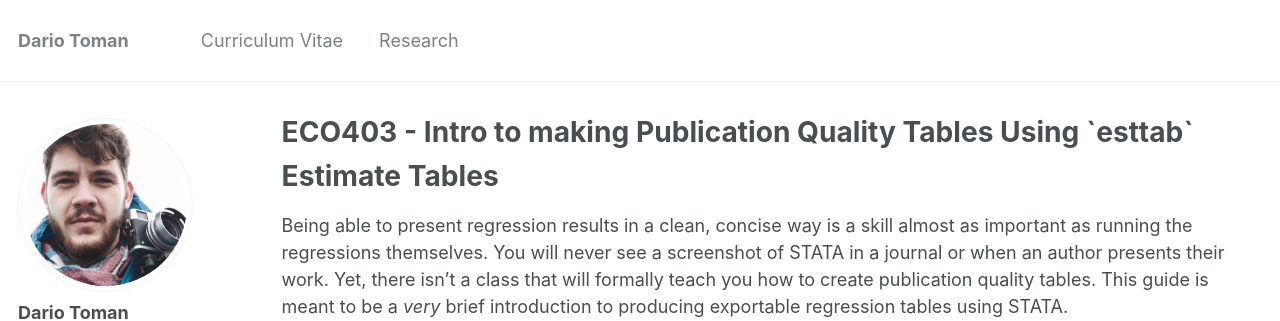
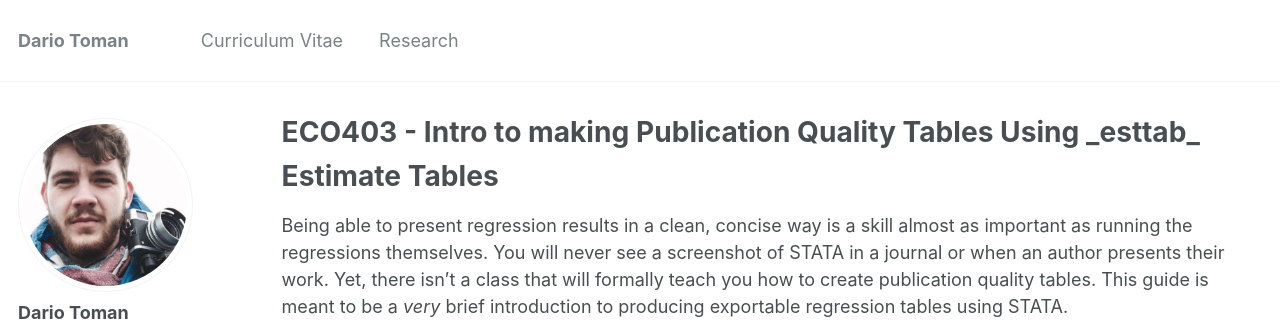
Before and after one commit to dariotoman/website, a Jekyll site: the page built from _pages/teaching/eco403_esttab/eco403_using_esttab.md, in a window 1280 px wide and 900 px high. Shown: the top 321 px of the window. Built offline with Jekyll 4.4.1, drawn with Linux system fonts in a browser that asks for light colours; formulas are drawn with MathJax 3.

```diff
--- a/_pages/teaching/eco403_esttab/eco403_using_esttab.md
+++ b/_pages/teaching/eco403_esttab/eco403_using_esttab.md
@@ -1,6 +1,6 @@
 ---
 layout: archive
-title: "ECO403 - Intro to making Publication Quality Tables Using `esttab`"
+title: "ECO403 - Intro to making Publication Quality Tables Using _esttab_"
 permalink: /teaching/eco403/using_esttab
 author_profile: true
 ---
```
